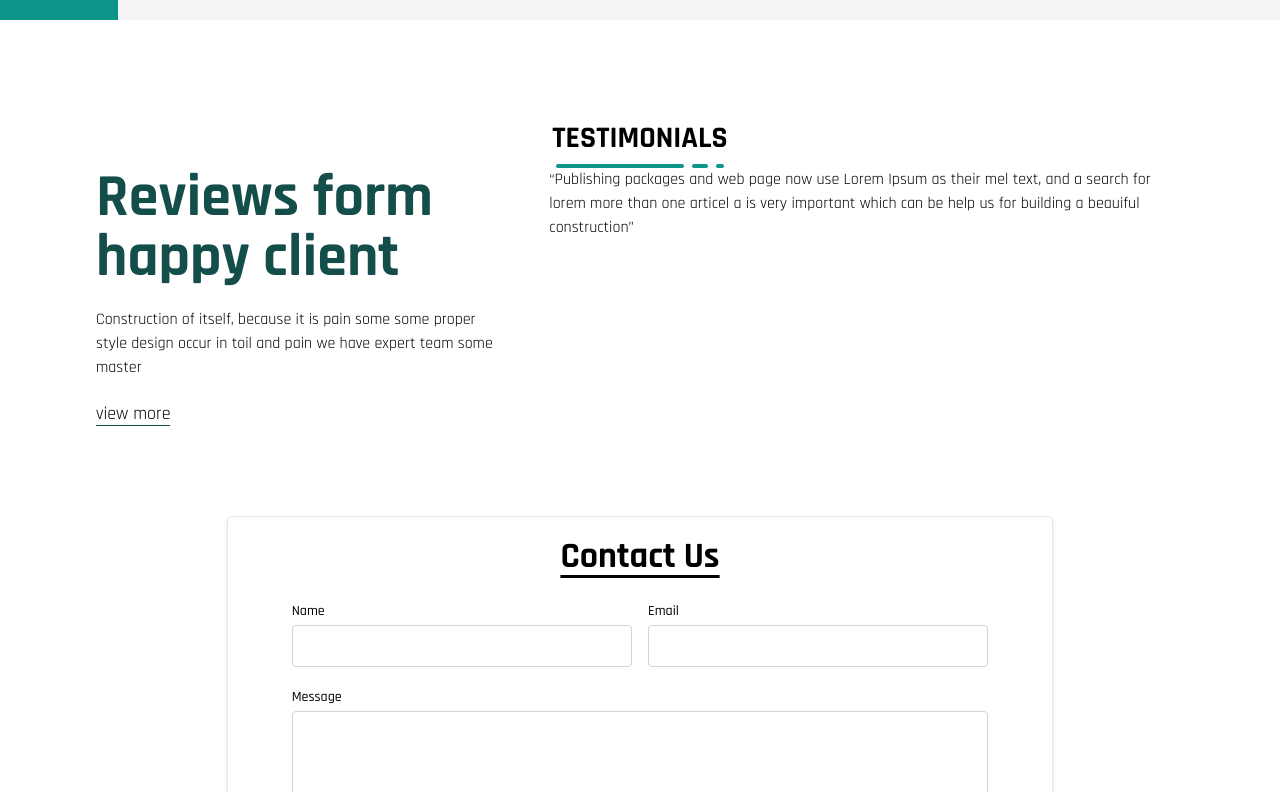
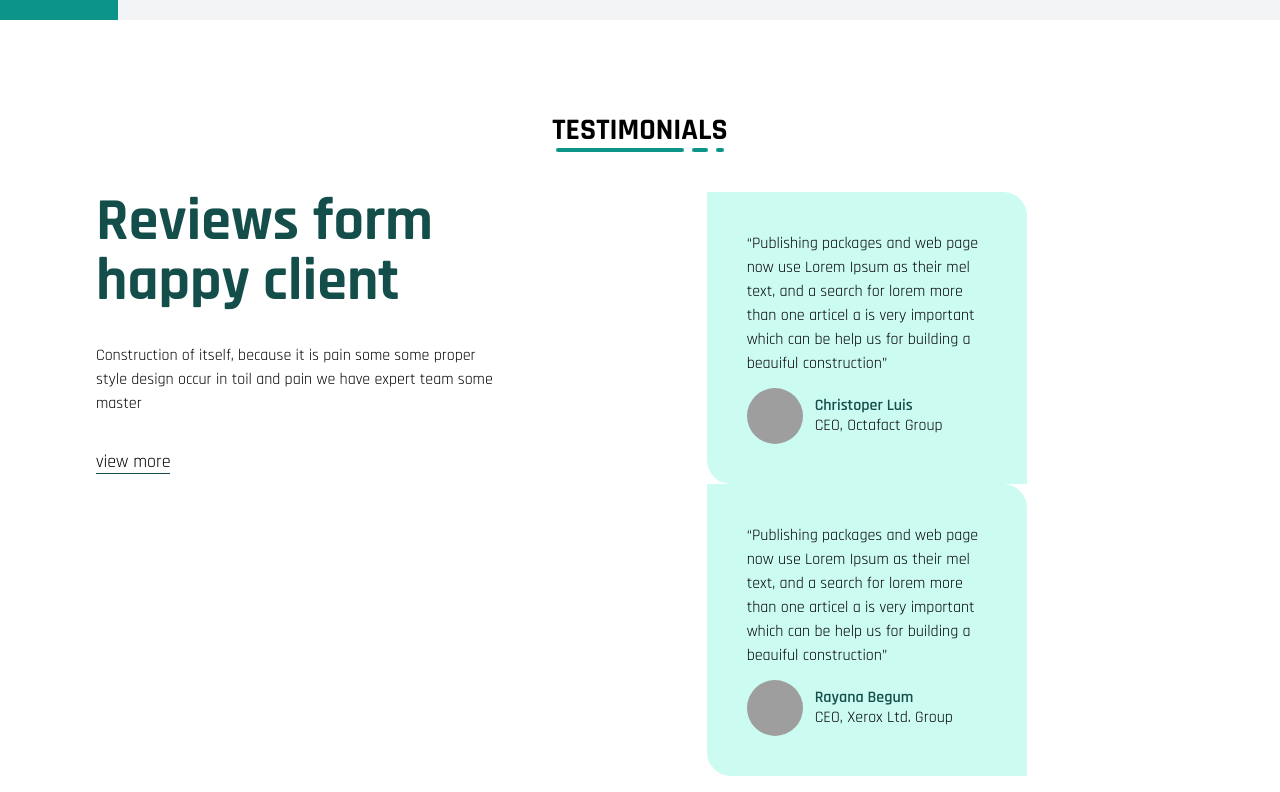
Before and after one commit to khanshorif331/neighbour-home, a React (Create React App) app: page / in a window 1280 px wide. Shown: the part 3728-4520 px from the top of the page. Built offline with nearby package versions, Linux system fonts and the light colour scheme; grey boxes are pictures that could not be loaded; a web font is replaced by a local one.

Commit message:
testimonail section added by rakib

```diff
--- a/src/Pages/Homepage/Testimonials/Testimonials.js
+++ b/src/Pages/Homepage/Testimonials/Testimonials.js
@@ -3,8 +3,8 @@ import { Link } from 'react-router-dom';
 
 const Testimonials = () => {
      return (
-          <div className='px-24 py-16'>
-               <h2 className="uppercase text-3xl font-bold text-center py-2">
+          <div style={{fontFamily:"'Rajdhani', sans-serif"}} className='px-24 py-16'>
+               <h2 className="uppercase text-3xl font-bold text-center ">
                     Testimonials
                </h2>
                <div className="flex justify-center">
@@ -12,17 +12,40 @@ const Testimonials = () => {
                     <div className=" rounded-md w-4 h-1 mx-2 bg-[#0D9488]"></div>
                     <div className=" rounded-md w-2 h-1 bg-[#0D9488]"></div>
                </div>
-               <div className="flex">
+               <div className="flex pt-10">
                     <div className='w-5/12 '>
                          <h1 className="text-6xl font-bold text-teal-900">Reviews form happy client</h1>
-                         <p className='pr-10 py-5'>Construction of itself, because it is pain some
+                         <p className='pr-10 py-8'>Construction of itself, because it is pain some
                               some proper style design occur in toil and pain we have expert team some master</p>
                          <Link className='border-b border-teal-900 duration-150 text-lg hover:text-teal-500' to={""}>view more</Link>
                     </div>
-                    <div className='w-7/12'>
-                         <div>
+
+                    <div className='w-7/12 flex justify-evenly flex-wrap'>
+
+
+                         <div className='bg-teal-100 w-[320px] p-10 rounded-tr-3xl rounded-bl-3xl'>
                               <q>Publishing packages and web page now use Lorem Ipsum as their mel text, and a search for lorem more than one articel a is very important which can be help us for building a beauiful construction</q>
+                              <div className="flex items-center mt-3">
+                                   <img className='h-14 w-14 rounded-full mr-3' src="https://htmldemo.net/oxybuild/oxybuild/assets/images/testimonial/avatar/1-1-46x46.png" alt="" />
+                                   <div>
+                                        <h4 className='font-semibold leading-none mb-1 text-teal-900'>Christoper Luis</h4>
+                                        <h5 className='leading-none'>CEO, Octafact Group</h5>
+                                   </div>
+                              </div>
                          </div>
+
+                         <div className='bg-teal-100 w-[320px] p-10 rounded-tr-3xl rounded-bl-3xl'>
+                              <q>Publishing packages and web page now use Lorem Ipsum as their mel text, and a search for lorem more than one articel a is very important which can be help us for building a beauiful construction</q>
+                              <div className="flex items-center mt-3">
+                                   <img className='h-14 w-14 rounded-full mr-3' src="https://htmldemo.net/oxybuild/oxybuild/assets/images/testimonial/avatar/1-2-46x46.png" alt="" />
+                                   <div>
+                                        <h4 className='font-semibold leading-none mb-1 text-teal-900'>Rayana Begum</h4>
+                                        <h5 className='leading-none'>CEO, Xerox Ltd. Group</h5>
+                                   </div>
+                              </div>
+                         </div>
+
+
                     </div>
                </div>
           </div>
--- a/src/index.css
+++ b/src/index.css
@@ -5,5 +5,5 @@
 @tailwind utilities;
 
 body{
-     font-family: 'Rajdhani', sans-serif;
+     font-family: 'Raleway', sans-serif;
 }
```
